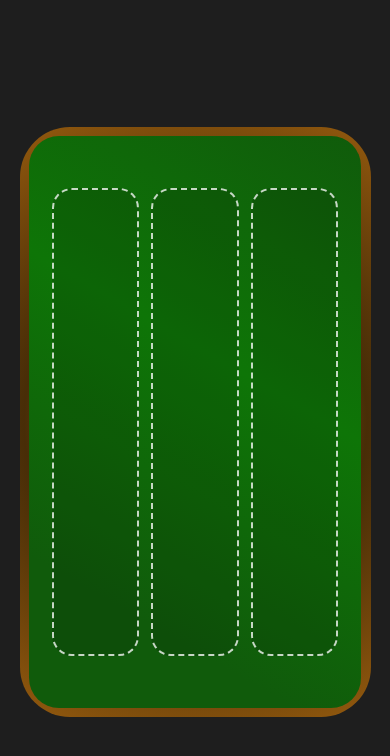
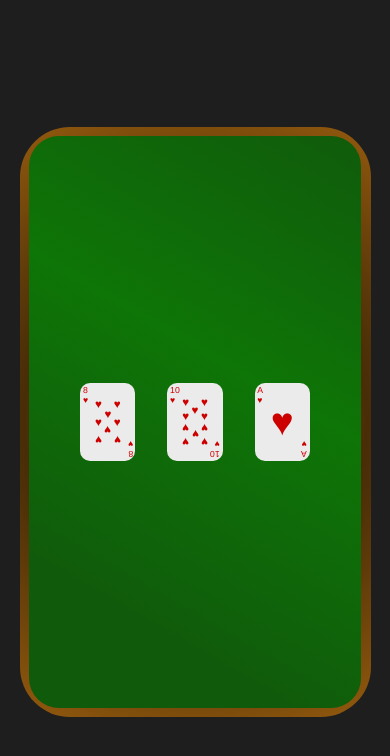
Before and after one commit to maxife36/Prueba-Tecnica---HANU, a React (Vite) app: page / in a window 390 px wide. Shown: the top 756 px of the page. Built offline with nearby package versions, Linux system fonts and the light colour scheme; the HTML template or start-up script is replaced by a standard one.

Commit message:
Change Table.css - Responsive Card.tsx

```diff
--- a/src/App.tsx
+++ b/src/App.tsx
@@ -1,13 +1,19 @@
 import "./App.css";
 import {Table} from './components/Table/Table'
-// import {Card} from './components/Card/Card'
+import {Card} from './components/Card/Card'
+import { useState } from "react";
 
 function App() {
 
+  const [tableWidth, setTableWidth] = useState(0)
+
   return (
     <>
-    <Table/>
-      {/* <Card suit="Heart" rank={8}/> */}
+      <Table deckNumbers ={3} setTableWidth={setTableWidth}>
+        <Card suit="Heart" rank={8} currentDeck={0} tableWidth={tableWidth}/>
+        <Card suit="Heart" rank={10} currentDeck={1} tableWidth={tableWidth}/>
+        <Card suit="Heart" rank={1} currentDeck={2} tableWidth={tableWidth}/>
+      </Table>
     </>
   );
 }
--- a/src/components/Card/Card.css
+++ b/src/components/Card/Card.css
@@ -1,5 +1,5 @@
 .card-conatiner {
-    position: absolute;
+    position: relative;
     user-select: none;
     cursor: pointer;
     width: 100px; /* width:height -> 1 : 1.4 */
--- a/src/components/Card/Card.tsx
+++ b/src/components/Card/Card.tsx
@@ -15,7 +15,7 @@ const FACE_CARDS: { [key: string]: string } = {
   "13": "K",
 };
 
-export function Card({ suit, rank }: Card) {
+export function Card({ suit, rank, currentDeck, tableWidth }: Card) {
 
     const isFaceCard = !!FACE_CARDS[rank];
 
@@ -23,7 +23,7 @@ export function Card({ suit, rank }: Card) {
 
     const bodyIcon: number[] = new Array(isFaceCard? 1: rank).fill(0);
 
-    const width:number = 200
+    const width:number = tableWidth / 6
 
     const containerStyle = {
         width: `${width}px`,
@@ -33,7 +33,7 @@ export function Card({ suit, rank }: Card) {
     }
 
   return (
-    <article className={`card-conatiner suit-${suit}`} style={containerStyle}>
+    <article className={`card-conatiner suit-${suit} deck-${currentDeck}`} style={containerStyle}>
       <div className="corner top-left">
         <span>{rankName}</span>
         <span>{SUIT[suit]}</span>
--- a/src/components/Table/Table.css
+++ b/src/components/Table/Table.css
@@ -1,4 +1,5 @@
 .table-container{
+    position: relative;
     display: flex;
     justify-content: center;
     align-items: center;
@@ -11,21 +12,33 @@
 
 .table-surface{
     position: relative;
-    display: flex;
-    flex-flow: row nowrap;
-    justify-content: space-evenly;
-    align-items: center;
+    display: grid;
+    place-items: center;
+    gap: 10px;
     width: 100%;
     height: 100%;
-    padding: 10px;
+    padding: 20px 40px;
     border-radius: 30px;
     background: linear-gradient(30deg, #105b0b 20%, #0e7507 60%, #105b0b 100%);
+    transition: all 05s ease-in-out;
 }
 
-.cards-deck-area{
-    width: 28%;
-    height: 85%;
-    background: #0002;
-    border-radius: 20px;
-    border: dashed 2px #ffffffc3;
+.decks-cards-3{
+    grid-template-columns: repeat(3,1fr);
 }
+.decks-cards-4{
+    grid-template-columns: repeat(4,1fr);
+}
+
+.deck-0{
+    grid-area: 1 / 1 / 2 / 2;
+}
+.deck-1{
+    grid-area: 1 / 2 / 2 / 3;
+}
+.deck-2{
+    grid-area: 1 / 3 / 2 / 4;
+}
+.deck-3{
+    grid-area: 1 / 4 / 2 / 5;
+}
--- a/src/components/Table/Table.tsx
+++ b/src/components/Table/Table.tsx
@@ -1,14 +1,44 @@
-import './Table.css'
+import "./Table.css";
+import { type Card } from "../../types";
+import { ReactElement, useRef, useEffect} from "react";
 
-export function Table(){
-    return(
-        <section className='table-container'>
-            <div className='table-surface'>
-                <div className='cards-deck-area' id='area-1'></div>
-                <div className='cards-deck-area' id='area-2'></div>
-                <div className='cards-deck-area' id='area-3'></div>
+type Props = {
+  deckNumbers: 3 | 4
+  children: ReactElement<Card>[]
+  setTableWidth: (tableWidth:number) => void
+};
 
-            </div>
-        </section>
-    )
+
+export function Table({deckNumbers, children, setTableWidth }: Props) {
+
+    const tableRef = useRef<HTMLDivElement>(null)
+
+    useEffect(() => {
+        function handlerTableWidth(){
+            if (tableRef.current) {
+                const parentRect = tableRef.current.getBoundingClientRect();
+                const tableWidth = parentRect.width
+
+                setTableWidth(tableWidth)
+            }
+        }
+
+        handlerTableWidth()
+
+        window.addEventListener('resize', handlerTableWidth )
+
+        return () => {
+            window.removeEventListener('resize', handlerTableWidth);
+          };
+        }, []);
+
+  return (
+    <section className="table-container"  >
+      <div className={`table-surface decks-cards-${deckNumbers}`} ref={tableRef}>
+
+      {children}
+
+      </div>
+    </section>
+  );
 }
--- a/src/types.d.ts
+++ b/src/types.d.ts
@@ -1,6 +1,8 @@
 export interface Card{
     suit: 'Heart' | 'Diamond' | 'Clover' | 'Spade',
-    rank: 1 | 2 | 3 | 4 | 5 | 6 | 7 | 8 | 9 | 10 | 11 | 12 | 13
+    rank: 1 | 2 | 3 | 4 | 5 | 6 | 7 | 8 | 9 | 10 | 11 | 12 | 13,
+    currentDeck: 0 | 1 | 2 | 3
+    tableWidth: number
 }
 
 export type StyleType = {
```
